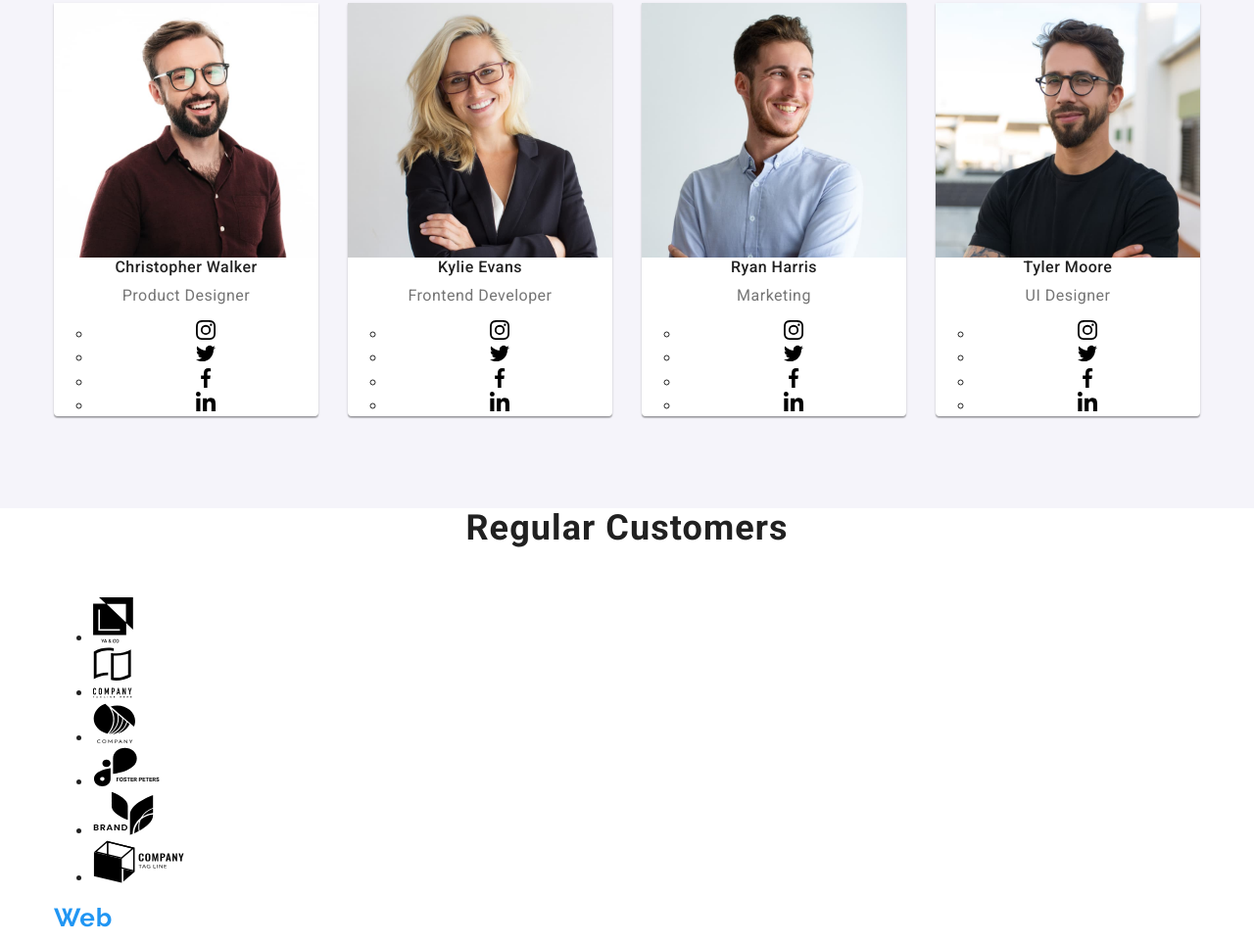
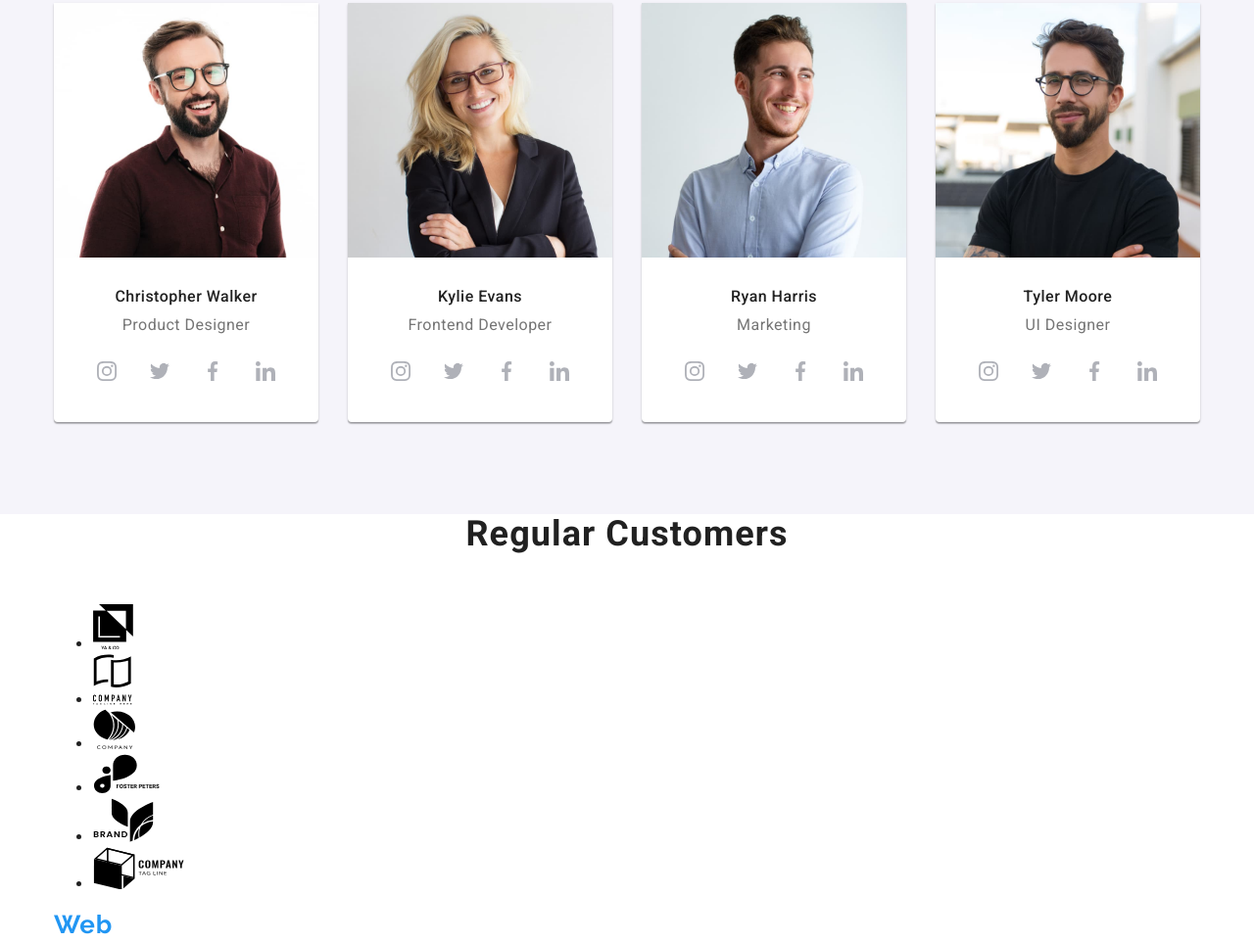
Before and after one commit to SaveAna/goit-markup-hw-07, a plain HTML site: page index.html in a window 1280 px wide. Shown: the part 1779-2742 px from the top of the page at 98% size. Drawn offline with nearby package versions, Linux system fonts and the light colour scheme.

Commit message:
add social-networks component

```diff
--- a/index.html
+++ b/index.html
@@ -143,30 +143,30 @@
             <div class="teammate__info">
               <h3 class="teammate__name">Christopher Walker</h3>
               <p class="teammate__position">Product Designer</p>
-              <ul class=" social-networks">
+              <ul class="social-networks social-networks--centered">
                 <li>
-                  <a class="link social-networks__link team__social-networks" href="#" aria-label="instagram">
+                  <a class="social-networks__link team__social-networks" href="#" aria-label="instagram">
                     <svg width="20" height="20">
                       <use href="./images/icons.svg#instagram"></use>
                     </svg>
                   </a>
                 </li>
                 <li>
-                  <a class="link social-networks__link team__social-networks" href="#" aria-label="twitter">
+                  <a class="social-networks__link team__social-networks" href="#" aria-label="twitter">
                     <svg width="20" height="20">
                       <use href="./images/icons.svg#twitter"></use>
                     </svg>
                   </a>
                 </li>
                 <li>
-                  <a class="link social-networks__link team__social-networks" href="#" aria-label="facebook">
+                  <a class="social-networks__link team__social-networks" href="#" aria-label="facebook">
                     <svg width="20" height="20">
                       <use href="./images/icons.svg#facebook"></use>
                     </svg>
                   </a>
                 </li>
                 <li>
-                  <a class="link social-networks__link team__social-networks" href="#" aria-label="linkedin">
+                  <a class="social-networks__link team__social-networks" href="#" aria-label="linkedin">
                     <svg width="20" height="20">
                       <use href="./images/icons.svg#linkedin"></use>
                     </svg>
@@ -182,28 +182,28 @@
               <p class="teammate__position">Frontend Developer</p>
               <ul class=" social-networks">
                 <li>
-                  <a class="link social-networks__link team__social-networks" href="#" aria-label="instagram">
+                  <a class="social-networks__link team__social-networks" href="#" aria-label="instagram">
                     <svg width="20" height="20">
                       <use href="./images/icons.svg#instagram"></use>
                     </svg>
                   </a>
                 </li>
                 <li>
-                  <a class="link social-networks__link team__social-networks" href="#" aria-label="twitter">
+                  <a class="social-networks__link team__social-networks" href="#" aria-label="twitter">
                     <svg width="20" height="20">
                       <use href="./images/icons.svg#twitter"></use>
                     </svg>
                   </a>
                 </li>
                 <li>
-                  <a class="link social-networks__link team__social-networks" href="#" aria-label="facebook">
+                  <a class="social-networks__link team__social-networks" href="#" aria-label="facebook">
                     <svg width="20" height="20">
                       <use href="./images/icons.svg#facebook"></use>
                     </svg>
                   </a>
                 </li>
                 <li>
-                  <a class="link social-networks__link team__social-networks" href="#" aria-label="linkedin">
+                  <a class="social-networks__link team__social-networks" href="#" aria-label="linkedin">
                     <svg width="20" height="20">
                       <use href="./images/icons.svg#linkedin"></use>
                     </svg>
@@ -219,28 +219,28 @@
               <p class="teammate__position">Marketing</p>
               <ul class=" social-networks">
                 <li>
-                  <a class="link social-networks__link team__social-networks" href="#" aria-label="instagram">
+                  <a class="social-networks__link team__social-networks" href="#" aria-label="instagram">
                     <svg width="20" height="20">
                       <use href="./images/icons.svg#instagram"></use>
                     </svg>
                   </a>
                 </li>
                 <li>
-                  <a class="link social-networks__link team__social-networks" href="#" aria-label="twitter">
+                  <a class="social-networks__link team__social-networks" href="#" aria-label="twitter">
                     <svg width="20" height="20">
                       <use href="./images/icons.svg#twitter"></use>
                     </svg>
                   </a>
                 </li>
                 <li>
-                  <a class="link social-networks__link team__social-networks" href="#" aria-label="facebook">
+                  <a class="social-networks__link team__social-networks" href="#" aria-label="facebook">
                     <svg width="20" height="20">
                       <use href="./images/icons.svg#facebook"></use>
                     </svg>
                   </a>
                 </li>
                 <li>
-                  <a class="link social-networks__link team__social-networks" href="#" aria-label="linkedin">
+                  <a class="social-networks__link team__social-networks" href="#" aria-label="linkedin">
                     <svg width="20" height="20">
                       <use href="./images/icons.svg#linkedin"></use>
                     </svg>
@@ -256,28 +256,28 @@
               <p class="teammate__position">UI Designer</p>
               <ul class=" social-networks">
                 <li>
-                  <a class="link social-networks__link team__social-networks" href="#" aria-label="instagram">
+                  <a class="social-networks__link team__social-networks" href="#" aria-label="instagram">
                     <svg width="20" height="20">
                       <use href="./images/icons.svg#instagram"></use>
                     </svg>
                   </a>
                 </li>
                 <li>
-                  <a class="link social-networks__link team__social-networks" href="#" aria-label="twitter">
+                  <a class="social-networks__link team__social-networks" href="#" aria-label="twitter">
                     <svg width="20" height="20">
                       <use href="./images/icons.svg#twitter"></use>
                     </svg>
                   </a>
                 </li>
                 <li>
-                  <a class="link social-networks__link team__social-networks" href="#" aria-label="facebook">
+                  <a class="social-networks__link team__social-networks" href="#" aria-label="facebook">
                     <svg width="20" height="20">
                       <use href="./images/icons.svg#facebook"></use>
                     </svg>
                   </a>
                 </li>
                 <li>
-                  <a class="link social-networks__link team__social-networks" href="#" aria-label="linkedin">
+                  <a class="social-networks__link team__social-networks" href="#" aria-label="linkedin">
                     <svg width="20" height="20">
                       <use href="./images/icons.svg#linkedin"></use>
                     </svg>
--- /dev/null
+++ b/sass/components/_social-networks.scss
@@ -0,0 +1,34 @@
+.social-networks {
+    @extend %list;
+    display: flex;
+    justify-content: center;
+    gap: 10px;
+
+    &--centered {
+        margin-left: auto;
+        margin-right: auto; }
+
+    &__link {
+        @extend %link;
+        display: flex;
+        align-items: center;
+        justify-content: center;
+        width: 44px;
+        height: 44px;
+        border-radius: 50%;
+    }
+
+
+    .team__social-networks {
+        @extend %icon-active;
+        color: getColor('soc-icon');
+        fill: currentColor;
+        @include dual-transition (color, background-color);
+    }
+    .footer__social-networks {
+        @extend %icon-active;
+        fill: getColor('primary-white');
+        background-color: getColor('foot-icon');
+        @include base-transition (background-color);
+      }
+    }
--- a/sass/components/_team.scss
+++ b/sass/components/_team.scss
@@ -31,4 +31,8 @@ background-color: getBgColor('light');
     letter-spacing: 0.03em;
     margin-bottom: 16px;
   }
+
+  &__info {
+    @include vertical-padding(getSize('grid-gap'),getSize('grid-gap'))
 }
+}
--- a/sass/main.scss
+++ b/sass/main.scss
@@ -11,3 +11,4 @@
 @import './components/features';
 @import './components/production';
 @import './components/team';
+@import './components/social-networks';
--- a/sass/utils/_mixins.scss
+++ b/sass/utils/_mixins.scss
@@ -6,3 +6,46 @@
 @mixin base-transition ($property) {
     transition: $property getAnim('time') getAnim('func');
 }
+
+@mixin dual-transition ($a-property, $b-property) {
+    transition: $a-property getAnim('time') getAnim('func'),
+    $b-property getAnim('time') getAnim('func');
+}
+
+// ???how to do it humanly???
+@mixin several-transition ($a-property, $b-property, $b-var: getAnim('time') getAnim('func'),  $c-property, $c-var: getAnim('time') getAnim('func')) {
+    transition: $a-property getAnim('time') getAnim('func'),
+    $b-property $b-var, $c-property $c-var;
+}
+
+
+
+    // @mixin test ($count, $var) {
+    //     @if $count>0 {
+
+    //     }
+    //     }
+
+    // @mixin test ($count, $a-property, $anim: transition, $var:getAnim('time') getAnim('func')) {
+    //     @if $count>0 {
+
+    //     $anim: ($count)*($var);
+    //     }}
+        // transition: $a-property getAnim('time') getAnim('func'),
+        // $b-property $b-var, $c-property $c-var;
+
+        // @mixin test ($property) {
+        //     function someset
+        //     var arr = [];
+
+//     $set: #{$property};
+// @each $property in $set {
+// transition: #{$property} getAnim('time') getAnim('func');}
+// }
+// $text_px: 8, 9, 10;
+
+// @each $var in $text_px {
+//     .t#{$var}px {
+//         font-size: #{$var}px;
+//     }
+// }
--- a/sass/utils/_placeholders.scss
+++ b/sass/utils/_placeholders.scss
@@ -53,3 +53,11 @@
     clip: rect(0 0 0 0);
     overflow: hidden;
   };
+
+%icon-active {
+  &:hover,
+  &:focus {
+      color: getColor('primary-white');
+      background-color: getColor('accent');}
+
+}
--- a/sass/utils/_variables.scss
+++ b/sass/utils/_variables.scss
@@ -4,11 +4,12 @@ $colors: (
 'accent': #2196f3,
 'primary-white': #ffffff,
 'primary-black': #212121,
+'foot-icon': #ffffff1a,
 'basic': #757575,
 'foot-contacts': #ffffff99,
 'placeholder': #75757580,
-'icon': #afb1b8,
-'foot-icon': #ffffff1a
+'soc-icon': #afb1b8
+
 );
 
 @function getColor($var) {
```
Also changed, not shown: css/main.css, css/main.min.css, 3 other files.
